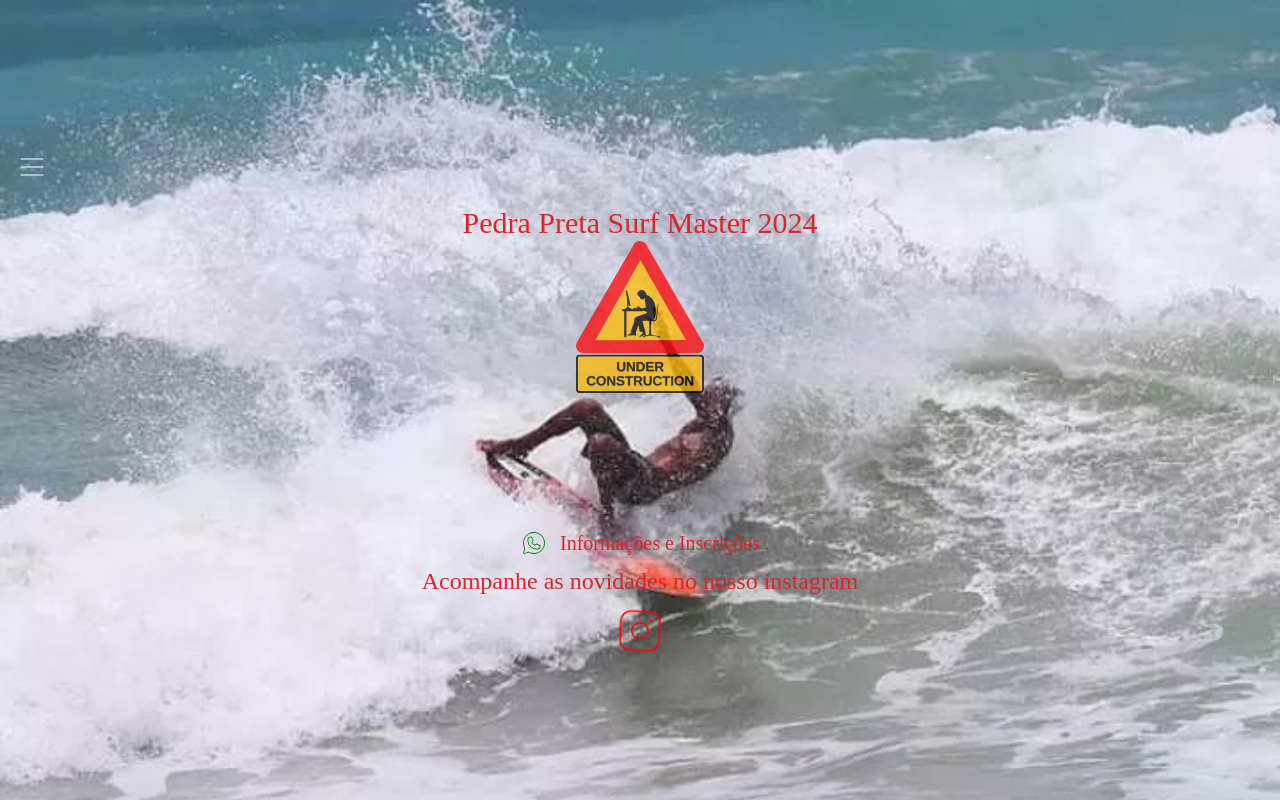
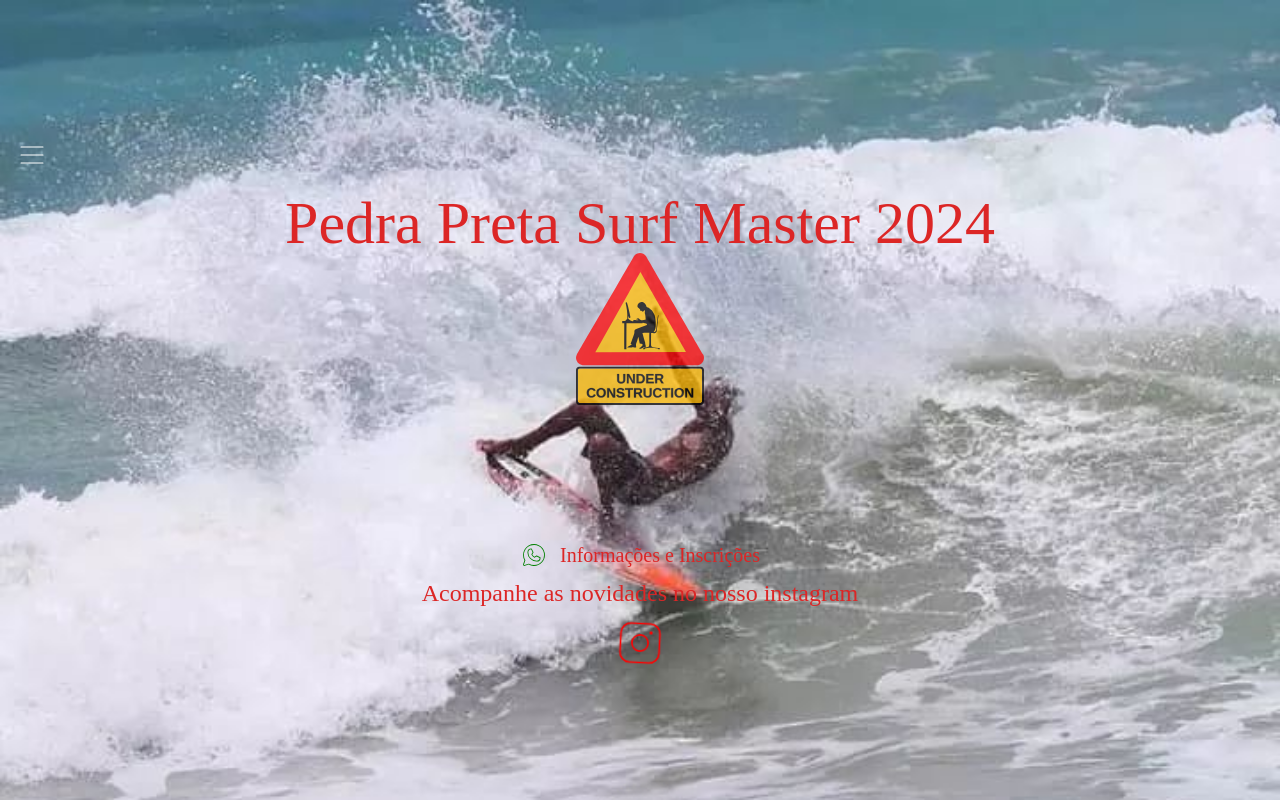
Before and after one commit to sauba/spa-ppsm, a Next.js app: page / in a window 1280 px wide. Built offline with nearby package versions, Linux system fonts and the light colour scheme.

Commit message:
Update: index.tsx -> h1 font size

```diff
--- a/src/pages/index.tsx
+++ b/src/pages/index.tsx
@@ -11,7 +11,7 @@ export default function Home() {
       className={`flex min-h-screen flex-col items-center justify-center bg-fundo-site bg-cover ${inter.className}`}
     >
       <Header />
-      <h1 className={`sm:text-3xl text-6xl font-caveat text-red-600`}>Pedra Preta Surf Master 2024</h1>
+      <h1 className={`sm:text-3xl lg:text-6xl font-caveat text-red-600`}>Pedra Preta Surf Master 2024</h1>
       <Image src={construcao} width={128} height={128} alt="" className={`animate-pulse`} />
       <Footer />
     </main>
```
